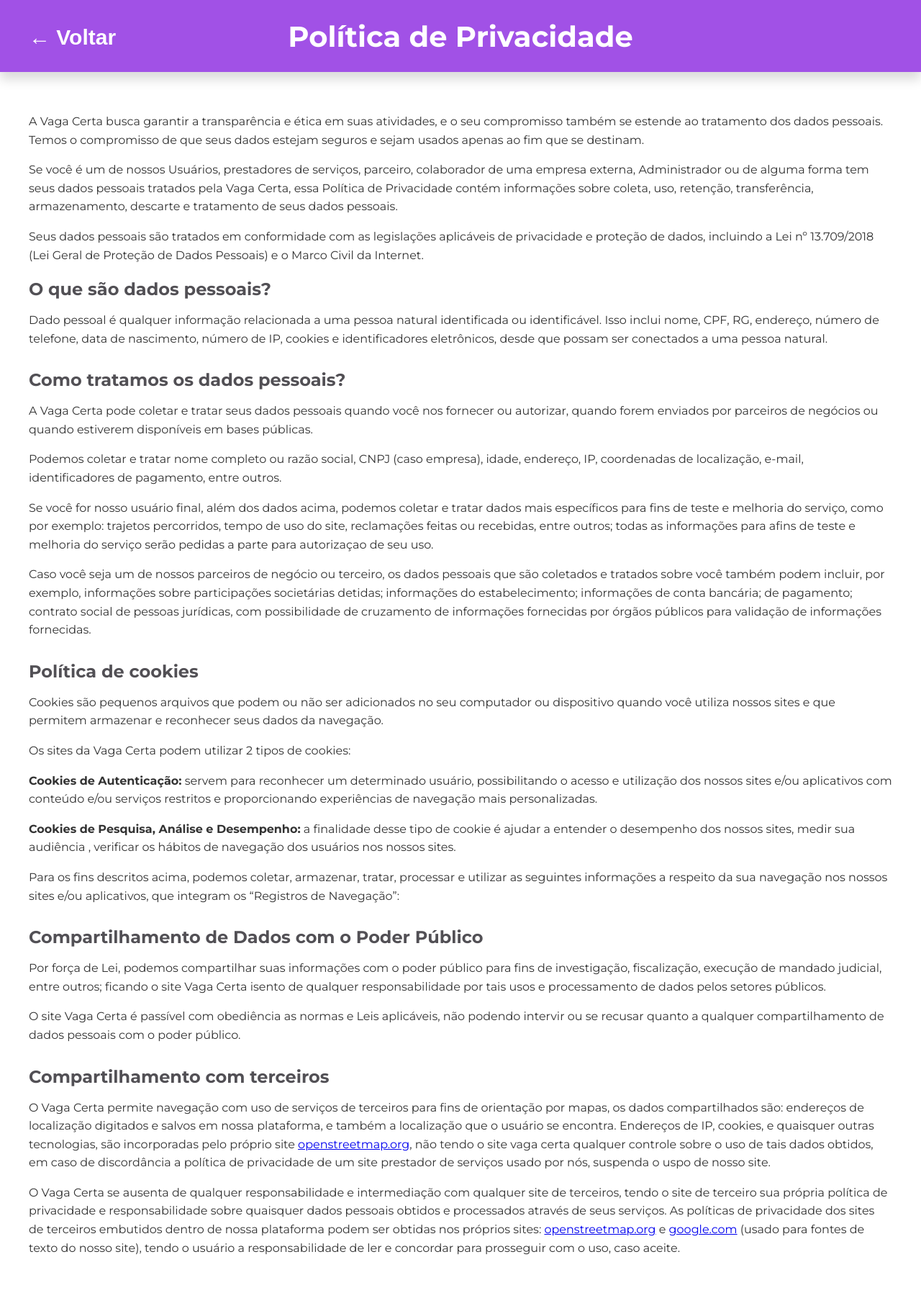
After one commit to dueduno/in1039_aula_time1_github, a Django app: page /politica_privacidade/ in a window 1280 px wide. The commit adds this page. Shown: the whole page at 72% size. Run offline with Django 5.2, Linux system fonts and the light colour scheme.

Commit message:
Link para politica e privacidade

```diff
--- /dev/null
+++ b/myProject/myApp/static/myApp/css/politica_privacidade.css
@@ -0,0 +1,77 @@
+* {
+    box-sizing: border-box;
+}
+
+body {
+    font-family: 'Montserrat', sans-serif;
+    margin: 0;
+    padding: 0;
+    background-color: white;
+}
+
+.retangulo-topo {
+    width: 100%;
+    height: 100px;
+    background-color: #A151E6;
+    position: fixed;
+    top: 0;
+    left: 0;
+    box-shadow: 0 10px 15px rgba(0, 0, 0, 0.15);
+    display: flex;
+    justify-content: center;
+    align-items: center;
+    z-index: 1;
+}
+
+.retangulo-topo h1 {
+    color: white;
+    font-size: 40px;
+    margin: 0;
+}
+
+.botao-voltar {
+    position: absolute;
+    top: 25px;
+    left: 20px;
+    background-color: transparent;
+    border: none;
+    color: white;
+    font-size: 30px;
+    font-weight: bold;
+    padding: 10px 20px;
+    border-radius: 8px;
+    cursor: pointer;
+}
+
+.botao-voltar:hover {
+    background-color: rgba(255, 255, 255, 0.3);
+    text-decoration: underline;
+}
+
+.conteudo-termos {
+    margin-top: 120px;
+    padding: 20px 40px;
+}
+
+.intro-text p {
+    font-size: 16px;
+    color: #333;
+    line-height: 1.6;
+    margin-bottom: 15px;
+}
+
+.policy-section {
+    margin-bottom: 30px;
+}
+
+.policy-section .subtitle {
+    font-size: 24px;
+    color: #525055;
+    margin-bottom: 10px;
+}
+
+.policy-section p {
+    font-size: 16px;
+    color: #333;
+    line-height: 1.6;
+}
--- a/myProject/myApp/templates/base.html
+++ b/myProject/myApp/templates/base.html
@@ -56,7 +56,7 @@
   <div class="retangulo-baixo">
     <button class="link-footer" onclick="window.location.href='#'">Suporte</button>
     <button class="link-footer" onclick="window.location.href='#'">Termos de Uso</button>
-    <button class="link-footer" onclick="window.location.href='#'">Política de Privacidade</button>
+    <a href="{% url 'politica_privacidade' %}" class="link-footer">Política de Privacidade</a>
   </div>
 
   <script src="https://cdn.jsdelivr.net/npm/bootstrap@5.3.5/dist/js/bootstrap.bundle.min.js"></script>
--- /dev/null
+++ b/myProject/myApp/templates/politica_privacidade.html
@@ -0,0 +1,99 @@
+{% load static %}  <!DOCTYPE html>
+<html lang="pt-BR">
+<head>
+    <meta charset="UTF-8" />
+    <meta name="viewport" content="width=device-width, initial-scale=1.0"/>
+    <title>Política de Privacidade - VagaCerta</title>
+
+    <link rel="stylesheet" href="{% static 'myApp/css/politica_privacidade.css' %}" />
+
+    <link rel="stylesheet" href="https://cdnjs.cloudflare.com/ajax/libs/font-awesome/6.4.0/css/all.min.css" />
+
+    <link rel="preconnect" href="https://fonts.googleapis.com"/>
+    <link rel="preconnect" href="https://fonts.gstatic.com" crossorigin/>
+    <link href="https://fonts.googleapis.com/css2?family=Montserrat:ital,wght@0,100..900;1,100..900&display=swap" rel="stylesheet"/>
+</head>
+<body>
+    <div class="retangulo-topo">
+        <button class="botao-voltar" onclick="history.back()">← Voltar</button>
+        <h1>Política de Privacidade</h1>
+    </div>
+
+    <div class="conteudo-termos">
+        <div class="intro-text">
+            <p>
+                A Vaga Certa busca garantir a transparência e ética em suas atividades, e o seu compromisso também se estende ao tratamento dos dados pessoais. Temos o compromisso de que seus dados estejam seguros e sejam usados apenas ao fim que se destinam.
+            </p>
+            <p>
+                Se você é um de nossos Usuários, prestadores de serviços, parceiro, colaborador de uma empresa externa, Administrador ou de alguma forma tem seus dados pessoais tratados pela Vaga Certa, essa Política de Privacidade contém informações sobre coleta, uso, retenção, transferência, armazenamento, descarte e tratamento de seus dados pessoais.
+            </p>
+            <p>
+                Seus dados pessoais são tratados em conformidade com as legislações aplicáveis de privacidade e proteção de dados, incluindo a Lei nº 13.709/2018 (Lei Geral de Proteção de Dados Pessoais) e o Marco Civil da Internet.
+            </p>
+        </div>
+
+        <section class="policy-section">
+            <h2 class="subtitle">O que são dados pessoais?</h2>
+            <p>
+                Dado pessoal é qualquer informação relacionada a uma pessoa natural identificada ou identificável. Isso inclui nome, CPF, RG, endereço, número de telefone, data de nascimento, número de IP, cookies e identificadores eletrônicos, desde que possam ser conectados a uma pessoa natural.
+            </p>
+        </section>
+
+        <section class="policy-section">
+            <h2 class="subtitle">Como tratamos os dados pessoais?</h2>
+            <p>
+                A Vaga Certa pode coletar e tratar seus dados pessoais quando você nos fornecer ou autorizar, quando forem enviados por parceiros de negócios ou quando estiverem disponíveis em bases públicas.
+            </p>
+            <p>
+                Podemos coletar e tratar nome completo ou razão social, CNPJ (caso empresa), idade, endereço, IP, coordenadas de localização, e-mail, identificadores de pagamento, entre outros.
+            </p>
+            <p>
+                Se você for nosso usuário final, além dos dados acima, podemos coletar e tratar dados mais específicos para fins de teste e melhoria do serviço, como por exemplo: trajetos percorridos, tempo de uso do site, reclamações feitas ou recebidas, entre outros; todas as informações para afins de teste e melhoria do serviço serão pedidas a parte para autorizaçao de seu uso.
+            </p>
+            <p>
+                Caso você seja um de nossos parceiros de negócio ou terceiro, os dados pessoais que são coletados e tratados sobre você também podem incluir, por exemplo, informações sobre participações societárias detidas; informações do estabelecimento; informações de conta bancária; de pagamento; contrato social de pessoas jurídicas, com possibilidade de cruzamento de informações fornecidas por órgãos públicos para validação de informações fornecidas.
+            </p>
+        </section>
+
+        <section class="policy-section">
+            <h2 class="subtitle">Política de cookies</h2>
+            <p>
+                Cookies são pequenos arquivos que podem ou não ser adicionados no seu computador ou dispositivo quando você utiliza nossos sites e que permitem armazenar e reconhecer seus dados da navegação.
+            </p>
+            <p>
+                Os sites da Vaga Certa podem utilizar 2 tipos de cookies:
+            </p>
+            <p>
+                <b>Cookies de Autenticação:</b> servem para reconhecer um determinado usuário, possibilitando o acesso e utilização dos nossos sites e/ou aplicativos com conteúdo e/ou serviços restritos e proporcionando experiências de navegação mais personalizadas.
+            </p>
+            <p>
+                <b>Cookies de Pesquisa, Análise e Desempenho:</b> a finalidade desse tipo de cookie é ajudar a entender o desempenho dos nossos sites, medir sua audiência , verificar os hábitos de navegação dos usuários nos nossos sites.
+            </p>
+            <p>
+                Para os fins descritos acima, podemos coletar, armazenar, tratar, processar e utilizar as seguintes informações a respeito da sua navegação nos nossos sites e/ou aplicativos, que integram os “Registros de Navegação”:
+            </p>
+        </section>
+
+        <section class="policy-section">
+            <h2 class="subtitle">Compartilhamento de Dados com o Poder Público</h2>
+            <p>
+                Por força de Lei, podemos compartilhar suas informações com o poder público para fins de investigação, fiscalização, execução de mandado judicial, entre outros; ficando o site Vaga Certa isento de qualquer responsabilidade por tais usos e processamento de dados pelos setores públicos.
+            </p>
+            <p>
+                O site Vaga Certa é passível com obediência as normas e Leis aplicáveis, não podendo intervir ou se recusar quanto a qualquer compartilhamento de dados pessoais com o poder público.
+            </p>
+        </section>
+
+        <section class="policy-section">
+            <h2 class="subtitle">Compartilhamento com terceiros</h2>
+            <p>
+                O Vaga Certa permite navegação com uso de serviços de terceiros para fins de orientação por mapas, os dados compartilhados são: endereços de localização digitados e salvos em nossa plataforma, e também a localização que o usuário se encontra. Endereços de IP, cookies, e quaisquer outras tecnologias, são incorporadas pelo próprio site
+                <a href="https://openstreetmap.org/">openstreetmap.org</a>, não tendo o site vaga certa qualquer controle sobre o uso de tais dados obtidos, em caso de discordância a política de privacidade de um site prestador de serviços usado por nós, suspenda o uspo de nosso site.
+            </p>
+            <p>
+                O Vaga Certa se ausenta de qualquer responsabilidade e intermediação com qualquer site de terceiros, tendo o site de terceiro sua própria política de privacidade e responsabilidade sobre quaisquer dados pessoais obtidos e processados através de seus serviços. As políticas de privacidade dos sites de terceiros embutidos dentro de nossa plataforma podem ser obtidas nos próprios sites: <a href="https://openstreetmap.org/">openstreetmap.org</a> e <a href="https://google.com/">google.com</a> (usado para fontes de texto do nosso site), tendo o usuário a responsabilidade de ler e concordar para prosseguir com o uso, caso aceite.
+            </p>
+        </section>
+    </div>
+</body>
+</html>
--- a/myProject/myApp/urls.py
+++ b/myProject/myApp/urls.py
@@ -16,4 +16,5 @@ urlpatterns = [
     path('sair-vaga/', views.sair_da_vaga, name='sair_vaga'),
     path('botoes/',views.botoes,name='botoes'),
     path('perfil/',views.pagina_perfil,name='perfil'),
+    path('politica_privacidade/',views.politica_privacidade,name='politica_privacidade'),
 ]
--- a/myProject/myApp/views.py
+++ b/myProject/myApp/views.py
@@ -73,6 +73,9 @@ def entrada(request):
     }
 
     return render(request, "entrada.html", context=context)
+
+
+
 
 def create_user(request):
     if request.method == "POST":
@@ -284,3 +287,7 @@ def sair_da_vaga(request):
             return redirect('mapa')
 
     return redirect('mapa')
+
+
+def politica_privacidade(request):
+    return render(request,'politica_privacidade.html')
```
Also changed, not shown: myProject/db.sqlite3.
